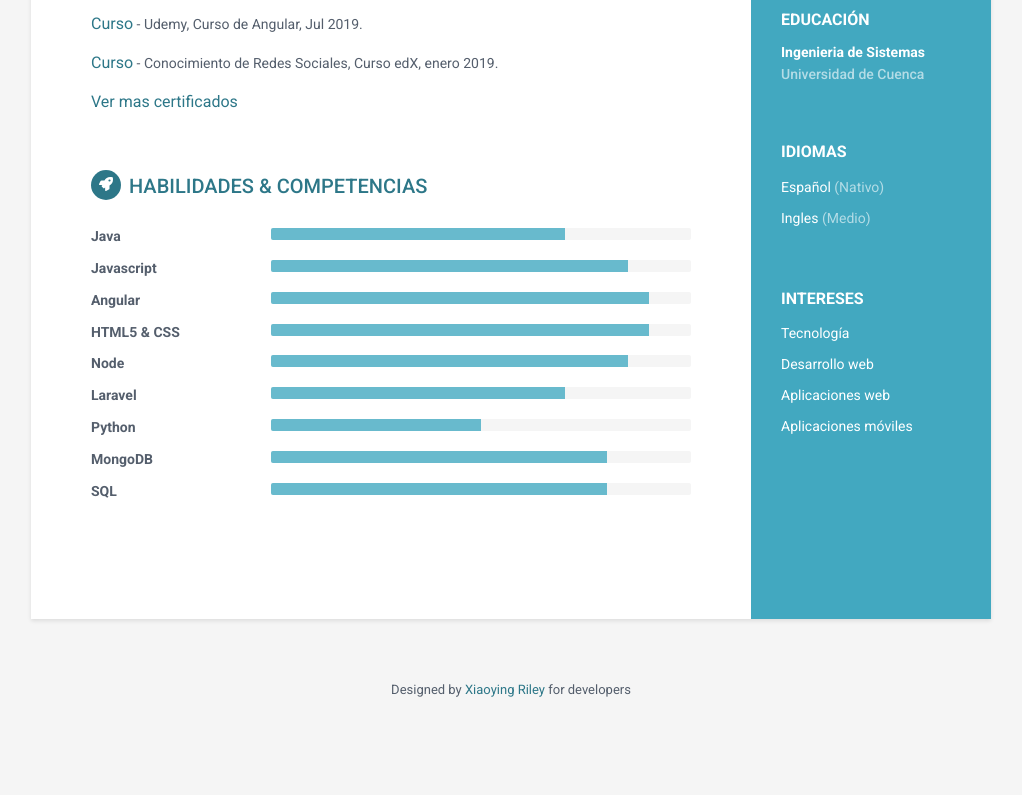
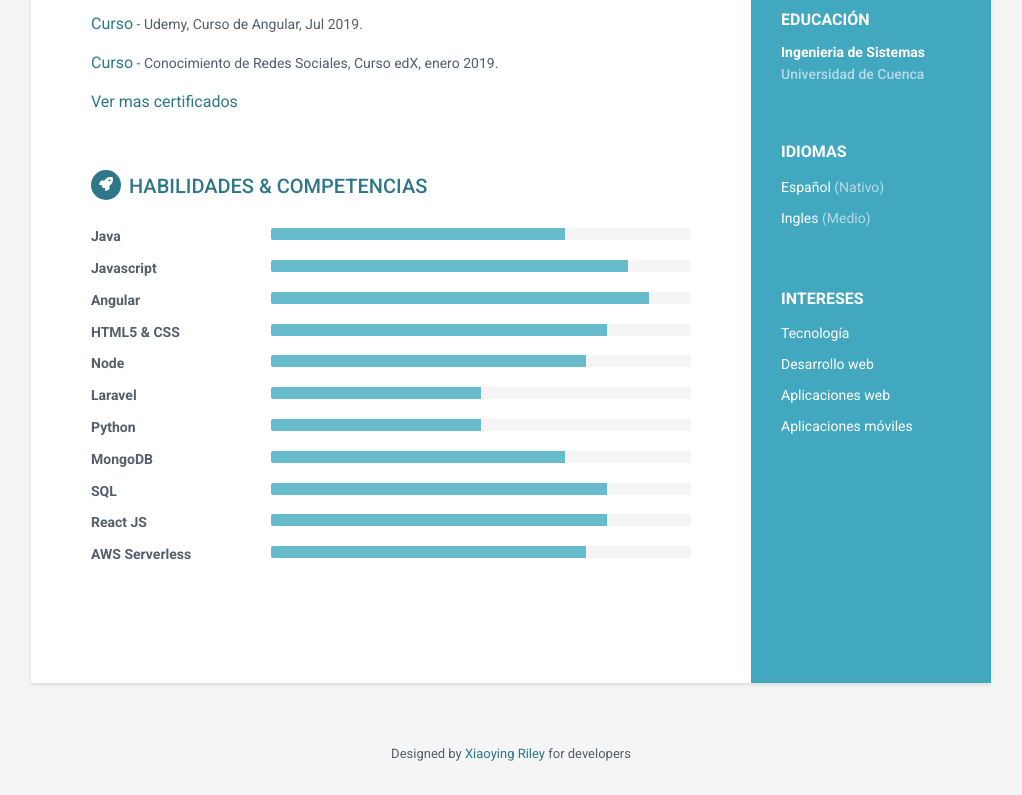
Before and after one commit to albamaister/curriculum, a plain HTML site: page index.html in a window 1280 px wide. Shown: the part 626-1421 px from the top of the page, without its empty margins (129-1151 px from the left). Before the commit the page ends 1357 px from the top, so only its background shows below. Drawn offline with Linux system fonts and the light colour scheme.

Commit message:
Actualizacion

```diff
--- a/index.html
+++ b/index.html
@@ -154,21 +154,21 @@
                     <div class="item">
                         <h3 class="level-title">HTML5 &amp; CSS</h3>
                         <div class="progress level-bar">
-							    <div class="progress-bar theme-progress-bar" role="progressbar" style="width: 90%" aria-valuenow="90" aria-valuemin="0" aria-valuemax="100"></div>
+							    <div class="progress-bar theme-progress-bar" role="progressbar" style="width: 80%" aria-valuenow="80" aria-valuemin="0" aria-valuemax="100"></div>
 						</div>
                     </div><!--//item-->
 
                     <div class="item">
                         <h3 class="level-title">Node</h3>
                         <div class="progress level-bar">
-						    <div class="progress-bar theme-progress-bar" role="progressbar" style="width: 85%" aria-valuenow="85" aria-valuemin="0" aria-valuemax="100"></div>
+						    <div class="progress-bar theme-progress-bar" role="progressbar" style="width: 75%" aria-valuenow="75" aria-valuemin="0" aria-valuemax="100"></div>
 						</div>
                     </div><!--//item-->
 
                     <div class="item">
                         <h3 class="level-title">Laravel</h3>
                         <div class="progress level-bar">
-						    <div class="progress-bar theme-progress-bar" role="progressbar" style="width: 70%" aria-valuenow="70" aria-valuemin="0" aria-valuemax="100"></div>
+						    <div class="progress-bar theme-progress-bar" role="progressbar" style="width: 50%" aria-valuenow="50" aria-valuemin="0" aria-valuemax="100"></div>
 						</div>
                     </div><!--//item-->
                     <div class="item">
@@ -180,13 +180,27 @@
                     <div class="item">
                         <h3 class="level-title">MongoDB</h3>
                         <div class="progress level-bar">
-						    <div class="progress-bar theme-progress-bar" role="progressbar" style="width: 80%" aria-valuenow="80" aria-valuemin="0" aria-valuemax="100"></div>
+						    <div class="progress-bar theme-progress-bar" role="progressbar" style="width: 70%" aria-valuenow="70" aria-valuemin="0" aria-valuemax="100"></div>
 						</div>
                     </div><!--//item-->
                     <div class="item">
                         <h3 class="level-title">SQL</h3>
                         <div class="progress level-bar">
 						    <div class="progress-bar theme-progress-bar" role="progressbar" style="width: 80%" aria-valuenow="80" aria-valuemin="0" aria-valuemax="100"></div>
+						</div>
+                    </div><!--//item-->
+
+					 <div class="item">
+                        <h3 class="level-title">React JS</h3>
+                        <div class="progress level-bar">
+						    <div class="progress-bar theme-progress-bar" role="progressbar" style="width: 80%" aria-valuenow="80" aria-valuemin="0" aria-valuemax="100"></div>
+						</div>
+                    </div><!--//item-->
+
+		    <div class="item">
+                        <h3 class="level-title">AWS Serverless</h3>
+                        <div class="progress level-bar">
+						    <div class="progress-bar theme-progress-bar" role="progressbar" style="width: 75%" aria-valuenow="75" aria-valuemin="0" aria-valuemax="100"></div>
 						</div>
                     </div><!--//item-->
 
```
